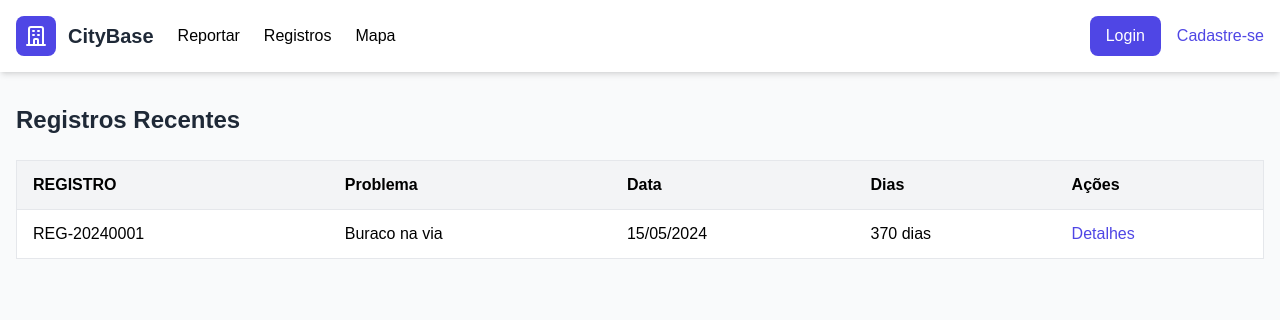
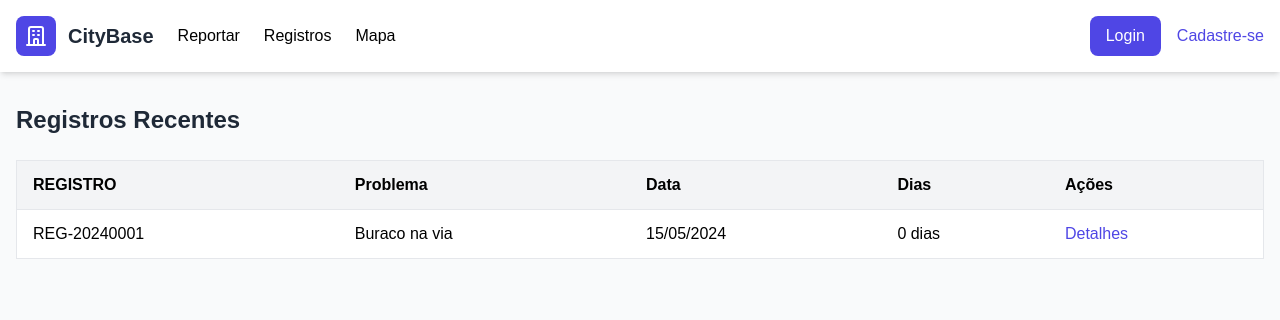
Before and after one commit to felipegt91/SiteCityBaseV2, a plain HTML site: page index.html in a window 1280 px wide. Shown: the top 320 px of the page. Drawn offline with nearby package versions, Linux system fonts and the light colour scheme; files that its build step writes are made by us from their sources; a web font is replaced by a local one.

Commit message:
melhoria no cálculo de dias

```diff
--- a/index.html
+++ b/index.html
@@ -136,12 +136,17 @@
         // Inicialização do mapa
         document.addEventListener('DOMContentLoaded', () => {
             // Cálculo de dias
-            const dataRegistro = '15/05/2024';
-            const [dia, mes, ano] = dataRegistro.split('/');
-            const diff = new Date() - new Date(ano, mes-1, dia);
-            const dias = Math.floor(diff / (1000 * 60 * 60 * 24));
-            document.getElementById('dias-registro').textContent = `${dias} ${dias === 1 ? 'dia' : 'dias'}`;
+            function calcularDias(dataRegistro) {
+                const [dia, mes, ano] = dataRegistro.split('/');
+                const hoje = new Date();
+                const dataReg = new Date(ano, mes-1, dia);
 
+                hoje.setHours(0, 0, 0, 0);
+                dataReg.setHours(0, 0, 0, 0);
+
+                const diff = hoje - dataReg;
+                return Math.floor(diff / (1000 * 60 * 60 * 24));
+            }
             // Mapa principal
             const map = L.map('map-container').setView([lat, lng], 15);
             L.tileLayer('https://{s}.tile.openstreetmap.org/{z}/{x}/{y}.png', {
```
